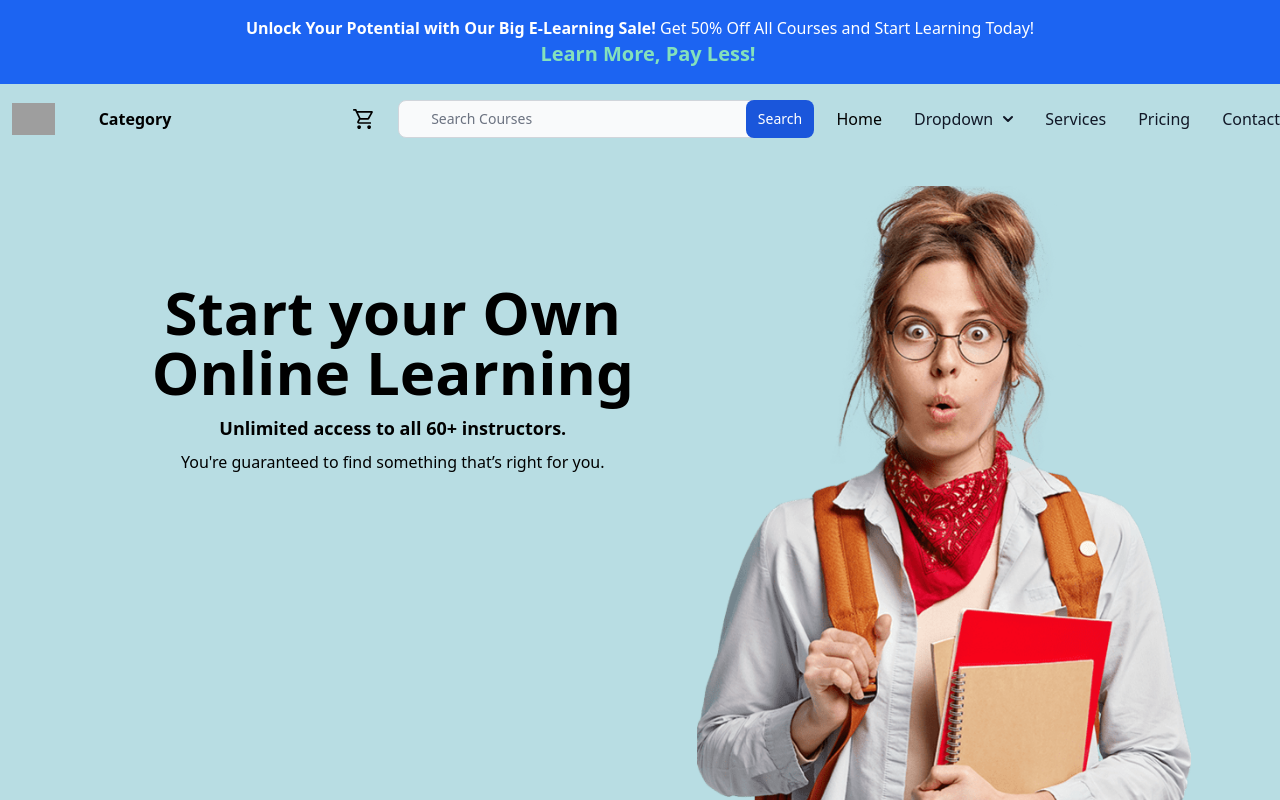
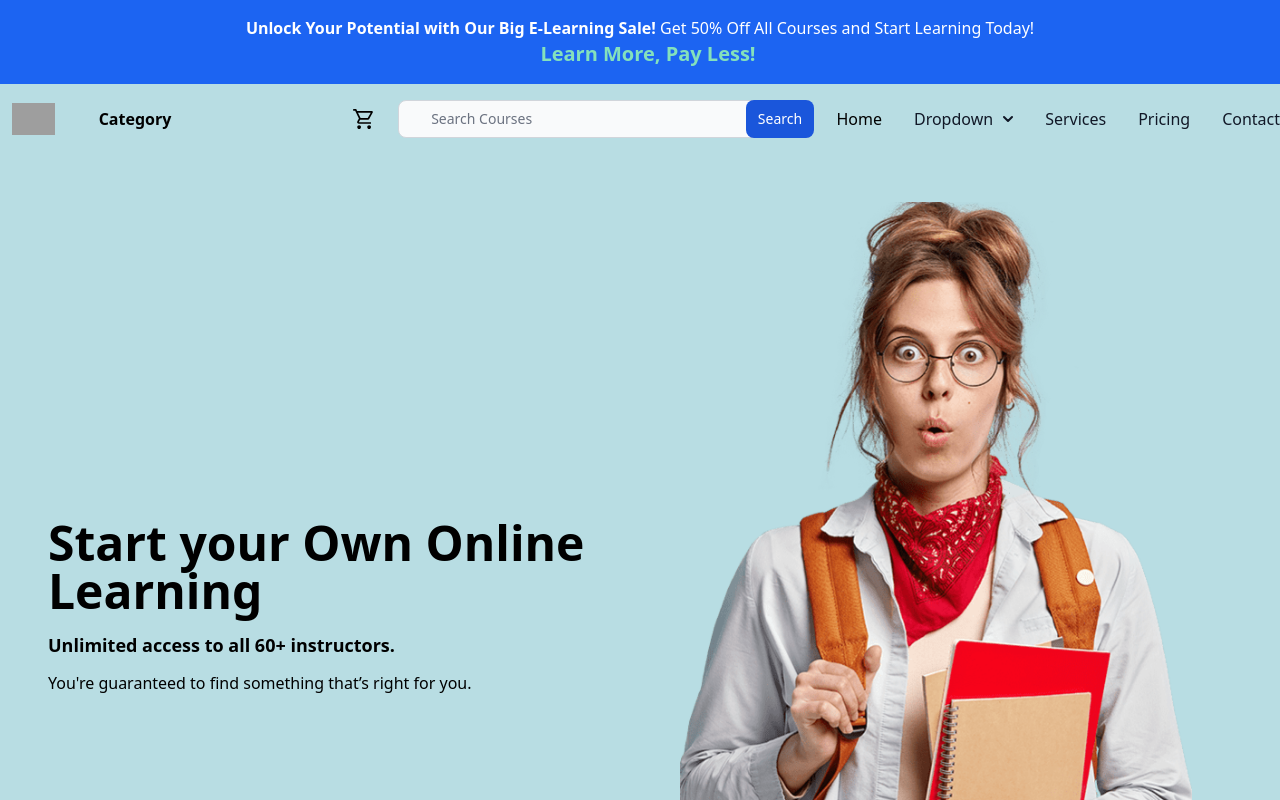
Before and after one commit to sivanesan1103/revamp_contest, a React (Vite) app: page / in a window 1280 px wide. Shown: the top 800 px of the page. Built offline with nearby package versions, Linux system fonts and the light colour scheme; grey boxes are pictures that could not be loaded.

Commit message:
color change

```diff
--- a/src/components/Body/Body.jsx
+++ b/src/components/Body/Body.jsx
@@ -1,21 +1,31 @@
 import Image from './girl.png'
 export const Body = () => {
     return (
-<div className='flex flex-col md:flex-row justify-center h-screen p-8 bg-[#B8DDE3]'>
-    <div className='mt-12 text-center md:w-1/2 md:mt-24'>
-        <p className='mb-3 text-4xl font-extrabold md:text-6xl'>Start your Own Online Learning</p>
-        <p className='mb-2 font-bold text-md md:text-lg'>Unlimited access to all 60+ instructors.</p>
-        <p className='text-sm md:text-base'>You're guaranteed to find something that’s right for you.</p>
+
+
+<div className='flex flex-col md:flex-row justify-center items-center min-h-screen p-6 md:p-12 bg-[#B8DDE3]'>
+  {/* Text Section */}
+  <div className='text-center md:text-left md:w-1/2 lg:mt-12 md:mt-16'>
+    <p className='mb-4 text-3xl font-extrabold md:text-4xl lg:text-5xl'>
+      Start your Own Online Learning
+    </p>
+    <p className='mb-3 font-bold text-md md:text-lg'>
+      Unlimited access to all 60+ instructors.
+    </p>
+    <p className='text-sm md:text-base'>
+      You're guaranteed to find something that’s right for you.
+    </p>
   </div>
-    <div className='h-64 mt-5 md:h-full md:mt-0'>
+
+  {/* Image Section */}
+  <div className='flex items-center justify-center w-full mt-8 md:mt-0 md:w-1/2'>
     <img
       src={Image}
       alt="Cover"
-            className="object-contain w-full h-full"
+      className="object-contain w-full h-auto max-w-xs md:max-w-md lg:max-w-lg"
     />
   </div>
 </div>
 
-
     );
 };
```
Lines whose indentation alone changed are shown as unchanged.
